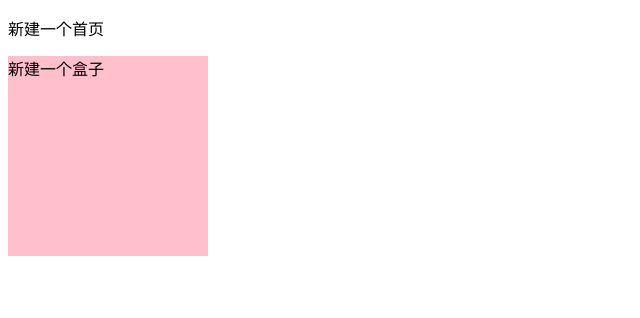
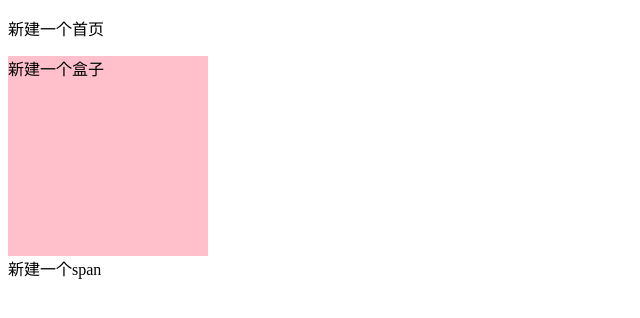
Before and after one commit to Qiu-xijun/sixOne, a plain HTML site: page index.html in a window 1280 px wide. Shown: the whole page, without its empty margins (0-640 px from the left). Drawn offline with Linux system fonts and the light colour scheme.

Commit message:
新建一个span

```diff
--- a/index.html
+++ b/index.html
@@ -16,6 +16,6 @@
 <body>
     <p>新建一个首页</p>
     <div>新建一个盒子</div>
-
+    <span>新建一个span</span>
 </body>
 </html>
```
